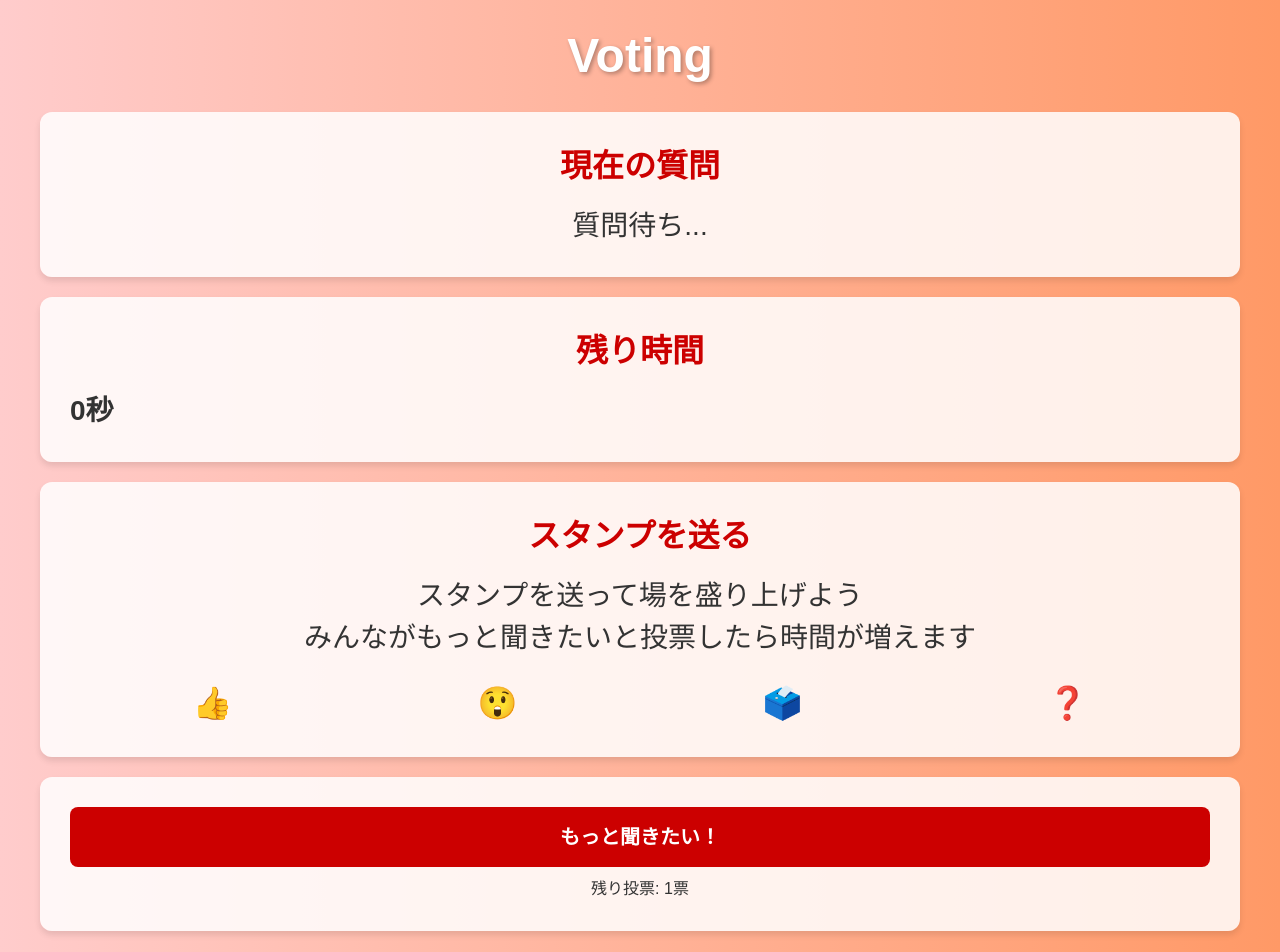
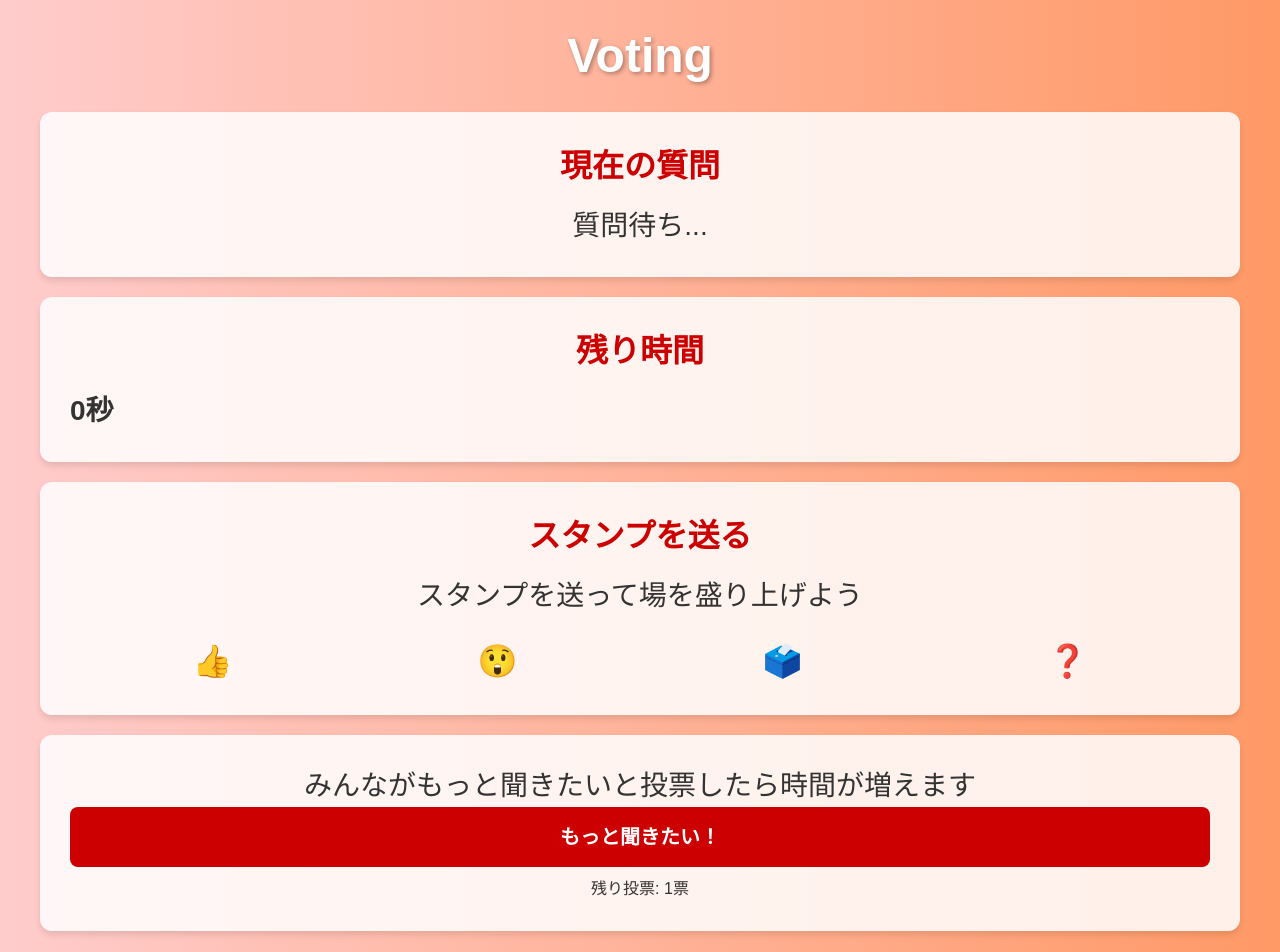
Before and after one commit to Suke-go/makersu_18, a React (Create React App) app in the folder frontend/: page /participant in a window 1280 px wide. Shown: the top 952 px of the page. Built offline with nearby package versions, Linux system fonts and the light colour scheme; no server answers; the HTML template or start-up script is replaced by a standard one.

Commit message:
Update Participant.js

```diff
--- a/frontend/src/pages/Participant.js
+++ b/frontend/src/pages/Participant.js
@@ -145,7 +145,6 @@ export default function Participant() {
         <div style={styles.card}>
           <h2 style={styles.cardTitle}>スタンプを送る</h2>
           <p style={styles.cardContent}>スタンプを送って場を盛り上げよう</p>
-          <p style={styles.cardContent}>みんながもっと聞きたいと投票したら時間が増えます</p>
           <div style={styles.stampButtons}>
             <button
               onClick={() => sendStamp('like')}
@@ -180,6 +179,7 @@ export default function Participant() {
 
         {/* 投票ボタン */}
         <div style={styles.card}>
+          <p style={styles.cardContent}>みんながもっと聞きたいと投票したら時間が増えます</p>
           <button
             onClick={sendVote}
             style={{
@@ -248,6 +248,12 @@ const styles = {
     borderRadius: '12px',
     padding: '30px',
     boxSizing: 'border-box',
+  },
+  timerText: {
+    fontSize: '2rem', // フォントサイズを大きく設定
+    fontWeight: 'bold',
+    color: '#333333',
+    textAlign: 'center',
   },
   cardTitle: {
     fontSize: '2rem', // フォントサイズを大きく設定
```
